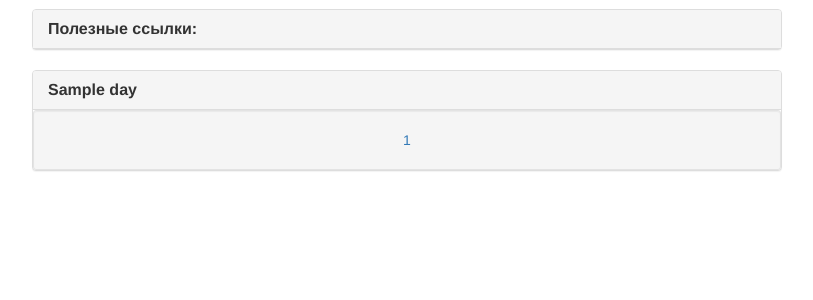
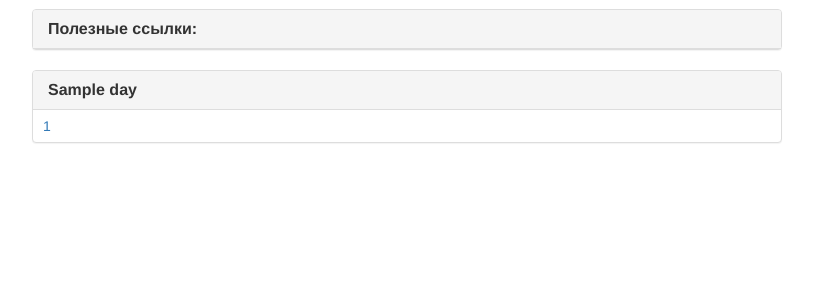
Before and after one commit to TTChangeTheWorld/lksh_parallel_page, a Python web app: template templates/parallel_page.html in a window 1280 px wide. Shown: the part 294-594 px from the top of the page, without its empty margins (38-851 px from the left). Run offline with Jinja, Linux system fonts and the light colour scheme; the template is opened without the code that fills it: most values are stand-ins (such as "Sample title", 1, 10 or a date in 2020).

Commit message:
Remove wells around day links

```diff
--- a/css/parallel_page.css
+++ b/css/parallel_page.css
@@ -16,3 +16,11 @@
 .sis-dictionary .search-results-container table {
     background: white;
 }
+
+.day-link {
+    display: inline-block;
+    margin-left: 10px;
+    margin-right: 10px;
+    margin-top: 6px;
+    margin-bottom: 6px;
+}
--- a/templates/parallel_page.html
+++ b/templates/parallel_page.html
@@ -74,11 +74,14 @@
                         <h2 class="panel-title"><b>{{day.label}}</b></h2>
                     </div>
                     <div>
-                        <ul class="nav nav-pills nav-justified">
-                            {% for link in day.links %}
-                            <li class="well well-sm"><a href="{{link[1]}}"> {{link[0]}} </a></li>
-                            {%endfor%}
-                        </ul>
+                      {% for link in day.links %}
+                      <a class="day-link" href="{{link[1]}}">{{link[0]}}</a>
+                      {%endfor%}
+<!--                        <ul class="nav nav-pills nav-justified">-->
+                            <!--{% for link in day.links %}-->
+                            <!--<li class="well well-sm"><a href="{{link[1]}}"> {{link[0]}} </a></li>-->
+                            <!--{%endfor%}-->
+                        <!--</ul>-->
                     </div>
                 </div>
                 {%endfor%}
```
Also changed, not shown: index.html (+51 -21 lines).
